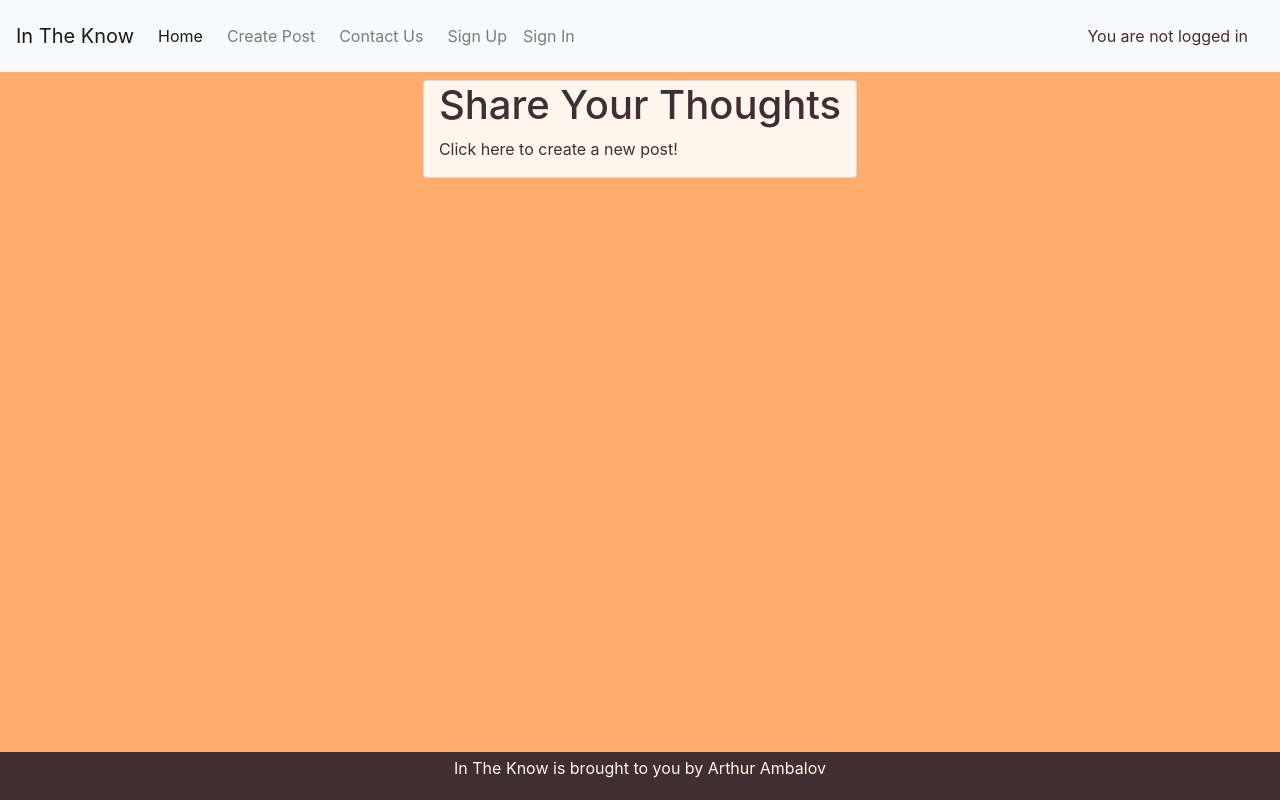
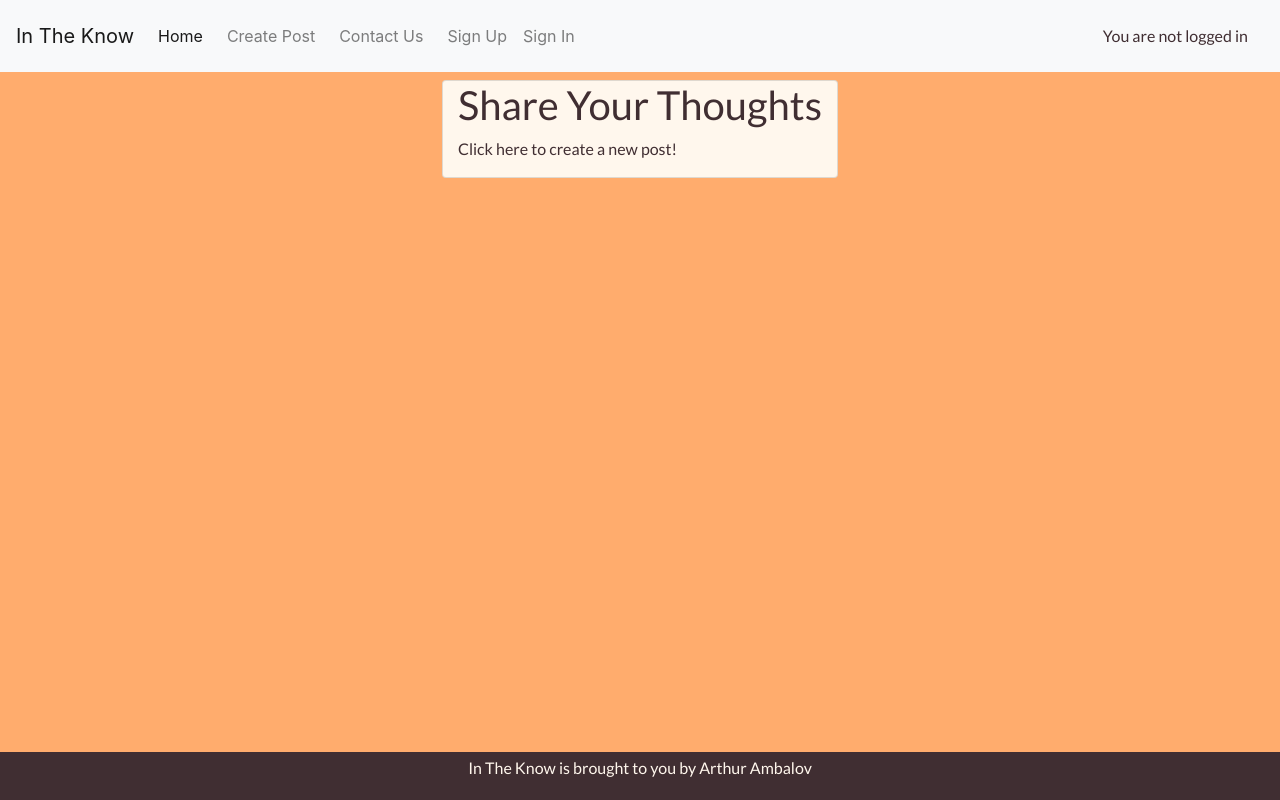
Before and after one commit to artambdev/in-the-know, a Django app: page / in a window 1280 px wide. Run offline with Django 4.2, Linux system fonts and the light colour scheme; data that the repository does not hold is empty; some libraries are stand-ins or nearby versions.

Commit message:
Change sidewide font to Lato

```diff
--- a/static/css/style.css
+++ b/static/css/style.css
@@ -1,3 +1,6 @@
+/* Import font from Google Fonts */
+@import url('https://fonts.googleapis.com/css2?family=Lato:ital,wght@0,100;0,300;0,400;0,700;0,900;1,100;1,300;1,400;1,700;1,900&display=swap');
+
 /* General styling */
 /* Set site background color */
 body {
@@ -11,11 +14,13 @@ a {
 
 /* Dark-brown text for paragraphs */
 p {
+    font-family:"Lato", sans-serif;
     color: #402e32;
 }
 
 /* Dark-brown text for headings */
 h1, h2, h3, h4, h5, h6 {
+    font-family:"Lato", sans-serif;
     color: #402e32;
 }
 
```
